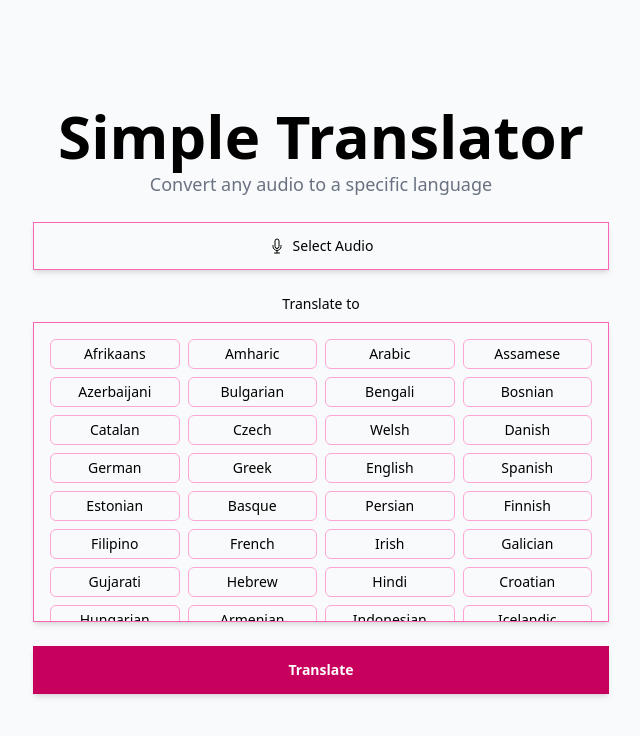
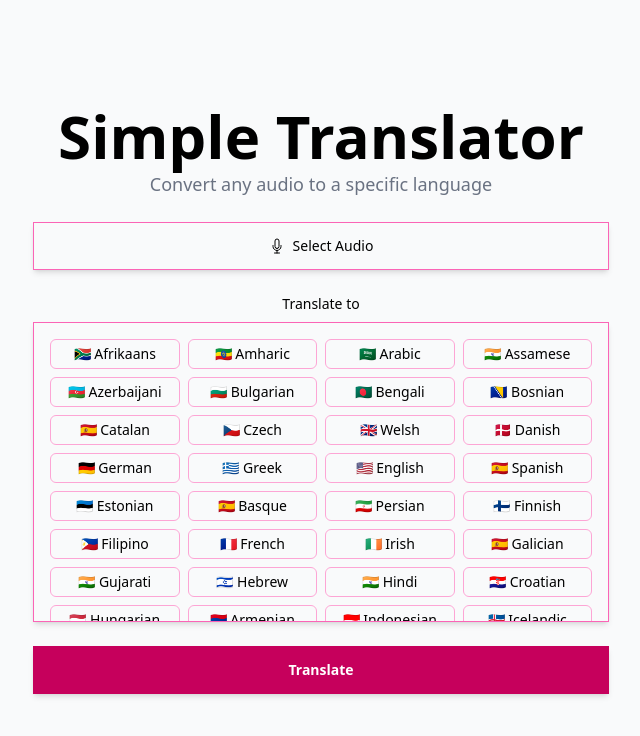
Before and after one commit to dedekpo/simpletranslator, a Next.js app: page / in a window 1280 px wide. Shown: the top 736 px of the page, without its empty margins (319-959 px from the left). Built offline with nearby package versions, Linux system fonts and the light colour scheme; what jigsawstack would draw is missing.

Commit message:
add flags back but without value and added index

```diff
--- a/app/page.tsx
+++ b/app/page.tsx
@@ -75,10 +75,9 @@ export default function Home() {
         <div className="flex flex-col items-center gap-2 w-full">
           <span>Translate to</span>
           <div className="grid grid-cols-2 lg:grid-cols-4 gap-2 max-h-[300px] overflow-y-auto border border-pink-400 p-4 shadow-md">
-            {languages.map((language) => (
+            {languages.map((language, index) => (
               <button
-                key={language.code}
-                value={language.code}
+                key={language.code + index}
                 className={`cursor-pointer border border-pink-300 rounded-md px-2 py-1 truncate ${
                   selectedLanguage?.code === language.code
                     ? "bg-pink-700 text-white shadow-lg"
@@ -86,7 +85,7 @@ export default function Home() {
                 }`}
                 onClick={() => handleLanguageSelect(language)}
               >
-                {language.name}
+                {language.flag} {language.name}
               </button>
             ))}
           </div>
```
